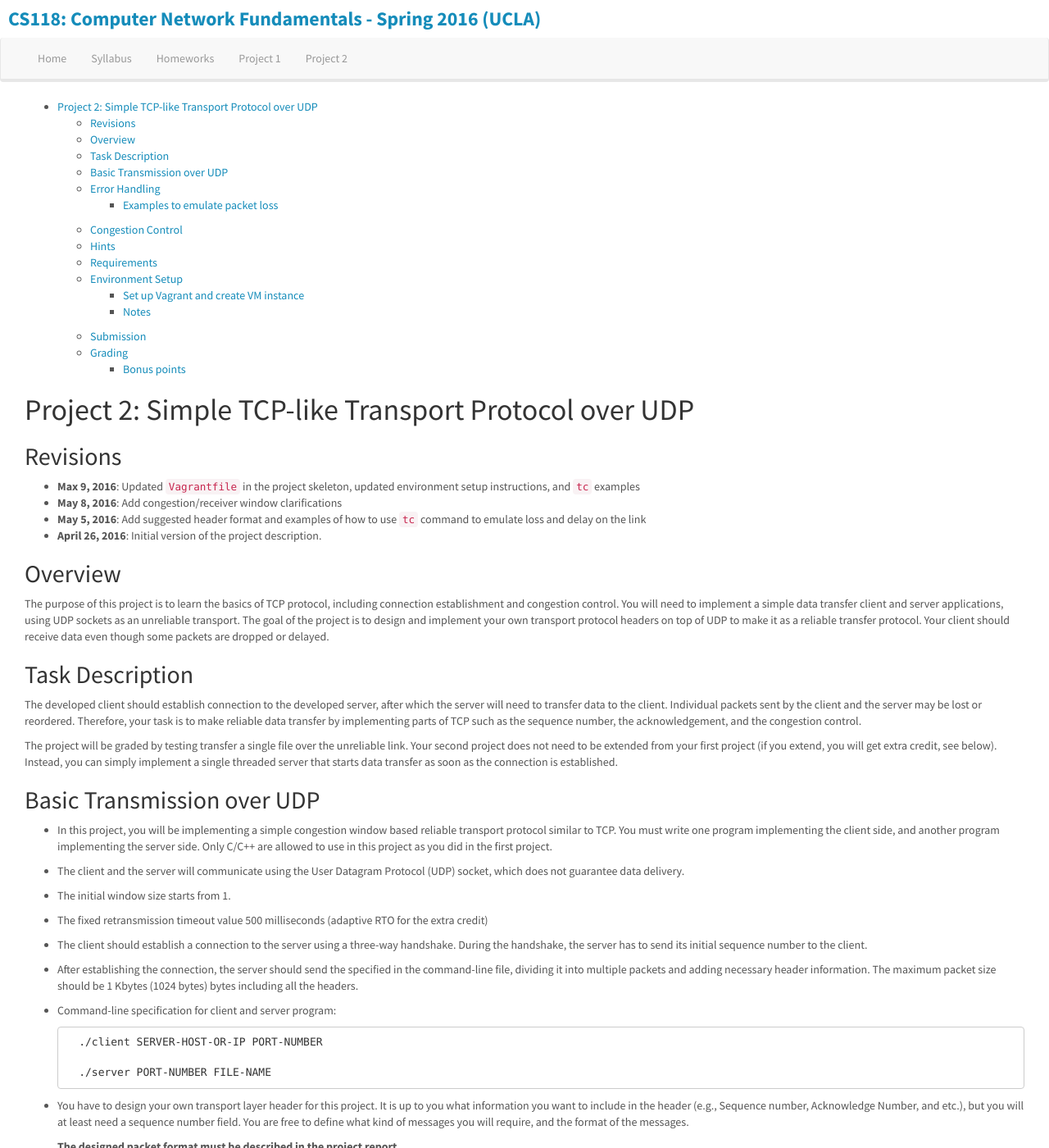
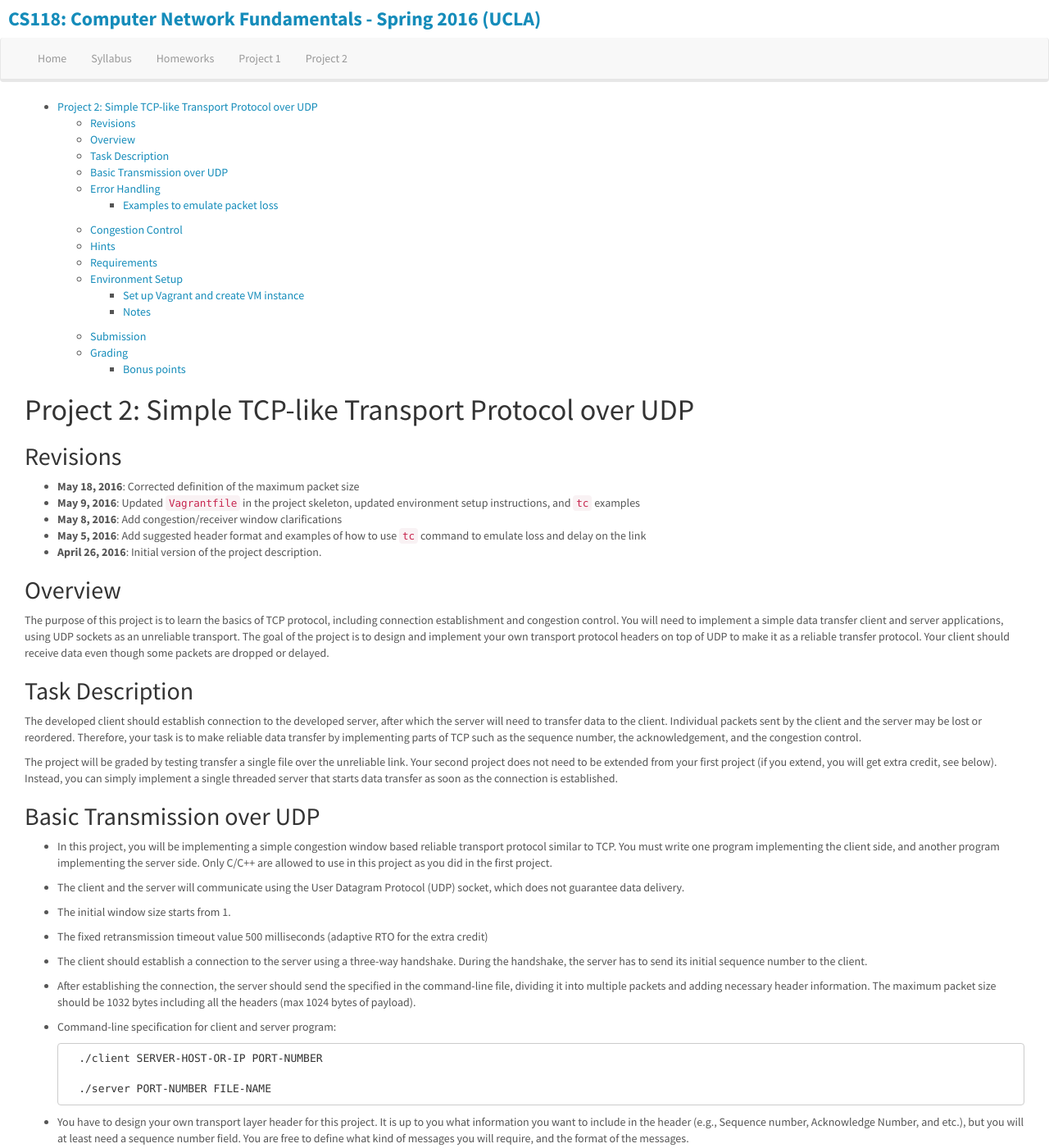
Before and after one commit to cawka/cs118-spring2016, a Jekyll site: the page built from project-2.md, in a window 1280 px wide and 1400 px high. Shown: the whole window at 82% size. Built offline with Jekyll 4.4.1, drawn with Linux system fonts in a browser that asks for light colours.

Commit message:
Fix max packet size

```diff
--- a/project-2.md
+++ b/project-2.md
@@ -10,7 +10,8 @@ title: Project 2
 
 ## Revisions
 
-* **Max 9, 2016**: Updated `Vagrantfile` in the project skeleton, updated environment setup instructions, and `tc` examples
+* **May 18, 2016**: Corrected definition of the maximum packet size
+* **May 9, 2016**: Updated `Vagrantfile` in the project skeleton, updated environment setup instructions, and `tc` examples
 * **May 8, 2016**: Add congestion/receiver window clarifications
 * **May 5, 2016**: Add suggested header format and examples of how to use `tc` command to emulate loss and delay on the link
 * **April 26, 2016**: Initial version of the project description.
@@ -45,7 +46,7 @@ Instead, you can simply implement a single threaded server that starts data tran
 
 - The client should establish a connection to the server using a three-way handshake.  During the handshake, the server has to send its initial sequence number to the client.
 
-- After establishing the connection, the server should send the specified in the command-line file, dividing it into multiple packets and adding necessary header information. The maximum packet size should be 1 Kbytes (1024 bytes) bytes including all the headers.
+- After establishing the connection, the server should send the specified in the command-line file, dividing it into multiple packets and adding necessary header information. The maximum packet size should be 1032 bytes including all the headers (max 1024 bytes of payload).
 
 - Command-line specification for client and server program:
 
```
